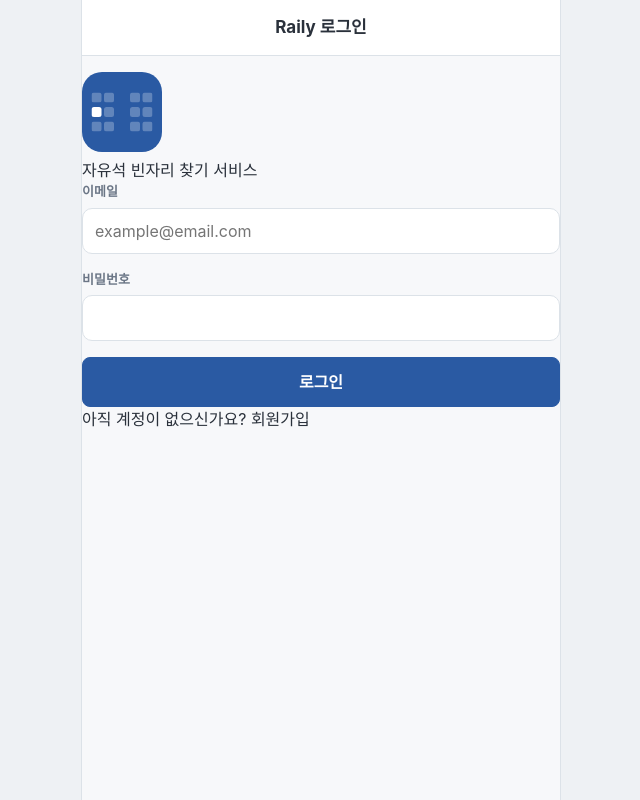
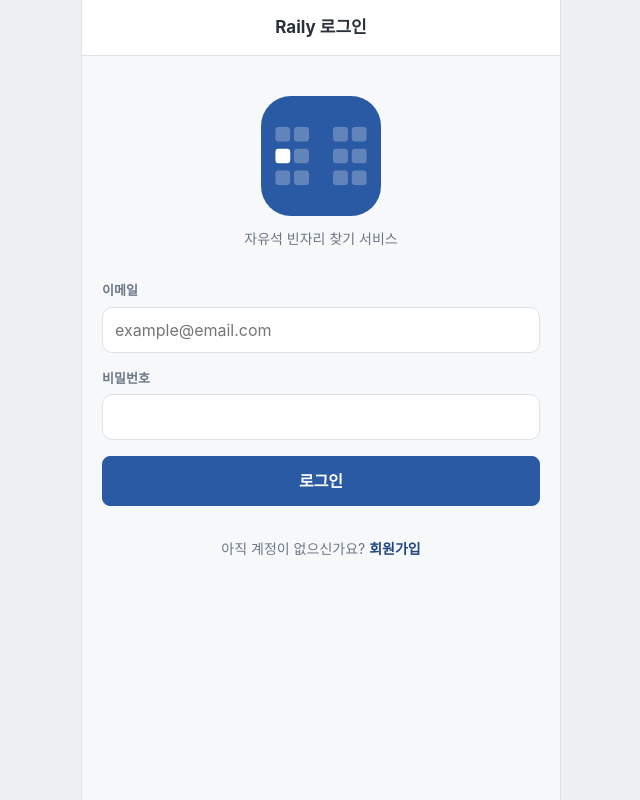
Before and after one commit to Trainners/Raily_Frontend, a React (Vite) app: page / in a window 1280 px wide. Shown: the whole page, without its empty margins (319-959 px from the left). Built offline with nearby package versions, Linux system fonts and the light colour scheme; no server answers; a web font is replaced by a local one.

Commit message:
[#70] - feat: 로그인 페이지 CSS 모듈 적용

```diff
--- /dev/null
+++ b/src/pages/login/ui/LoginPage.module.css
@@ -0,0 +1,30 @@
+.page {
+    display: flex;
+    flex-direction: column;
+    gap: 32px;
+    padding: 24px 20px 0;
+}
+
+.brand {
+    display: flex;
+    flex-direction: column;
+    align-items: center;
+    gap: 12px;
+    text-align: center;
+}
+
+.tagline {
+    font-size: var(--font-size-md);
+    color: var(--text-secondary);
+}
+
+.footer {
+    font-size: var(--font-size-md);
+    color: var(--text-secondary);
+    text-align: center;
+}
+
+.link {
+    font-weight: 600;
+    color: var(--accent-text);
+}
--- a/src/pages/login/ui/LoginPage.tsx
+++ b/src/pages/login/ui/LoginPage.tsx
@@ -3,6 +3,7 @@
 import {ROUTES} from "../../../shared/config/routes.ts";
 import {LoginForm} from "../../../features/login";
 import {resolvePostLoginPath} from "../../../shared/lib/safePath.ts";
+import styles from "./LoginPage.module.css";
 
 export default function LoginPage() {
 
@@ -15,11 +16,11 @@
     }
 
     return (
-        <div>
+        <div className={styles.page}>
             {/* 상단 서비스 브랜드 마크 */}
-            <div>
+            <div className={styles.brand}>
                 <BrandMark/>
-                <p>
+                <p className={styles.tagline}>
                     자유석 빈자리 찾기 서비스
                 </p>
             </div>
@@ -28,9 +29,9 @@
             <LoginForm onSuccess={handleLoginSuccess}/>
 
             {/* 하단 네비게이션 링크 */}
-            <div>
+            <div className={styles.footer}>
                 <span>아직 계정이 없으신가요? </span>
-                <Link to={ROUTES.SIGNUP}>
+                <Link className={styles.link} to={ROUTES.SIGNUP}>
                     회원가입
                 </Link>
             </div>
--- a/src/shared/ui/BrandMark.tsx
+++ b/src/shared/ui/BrandMark.tsx
@@ -2,7 +2,7 @@
   size?: number;
 };
 
-export default function BrandMark({ size = 80 }: BrandMarkProps) {
+export default function BrandMark({ size = 120 }: BrandMarkProps) {
   return (
     <svg
       width={size}
```
